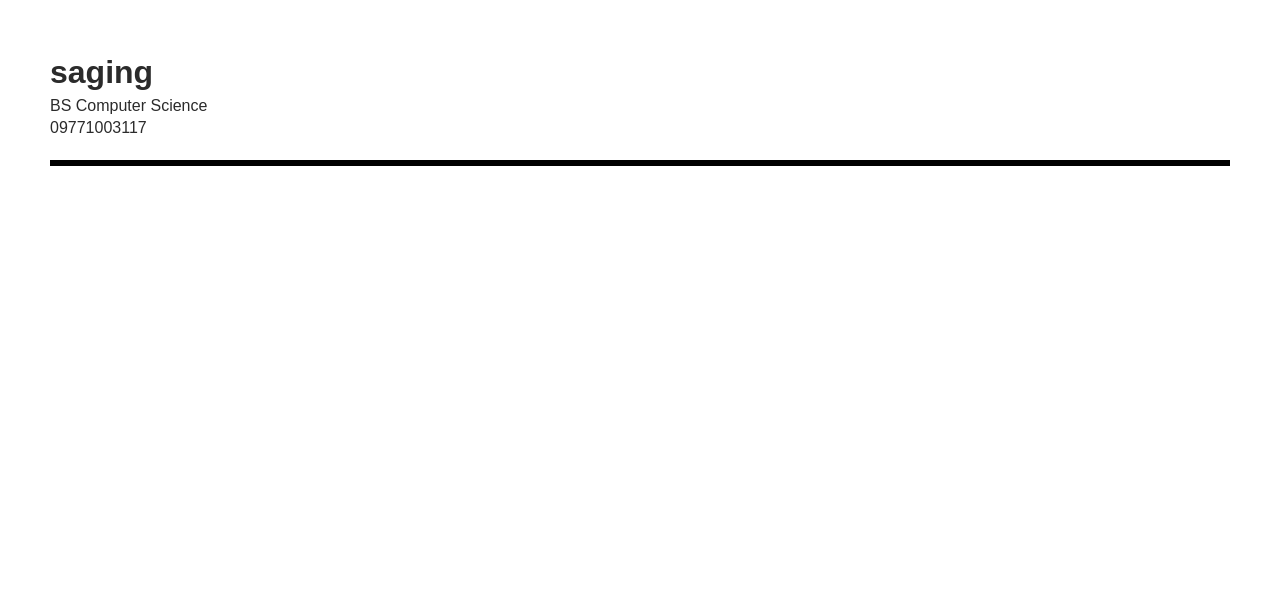
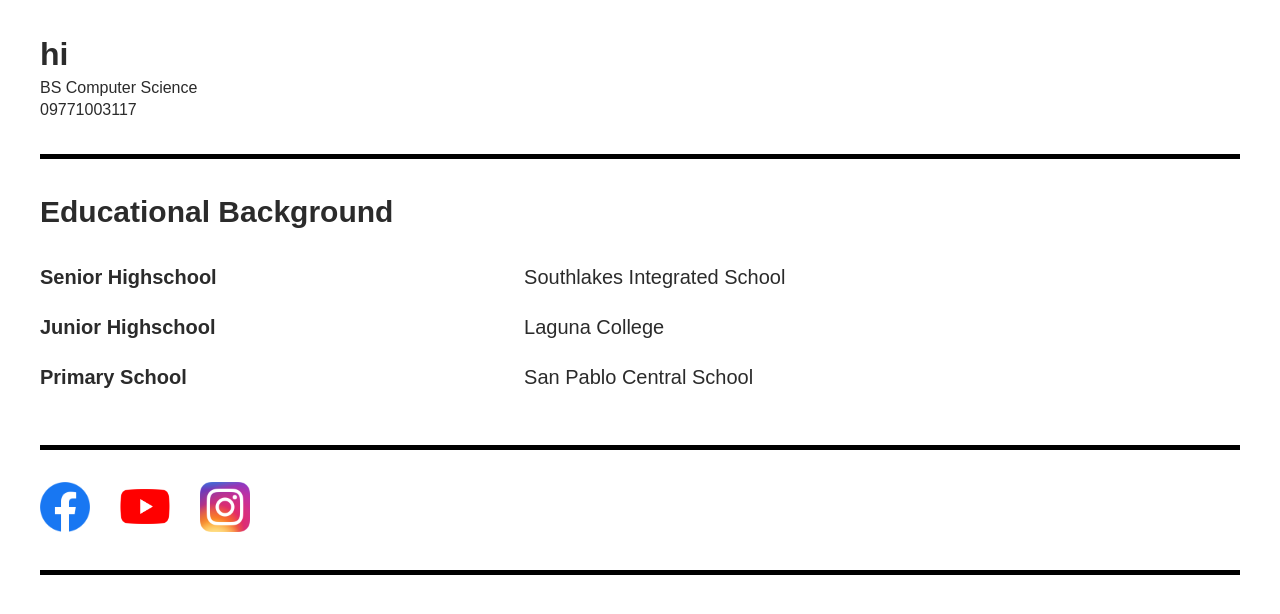
Before and after one commit to defnotkhali/test-basic, a plain HTML site: page index.html in a window 1280 px wide. Drawn offline with Linux system fonts and the light colour scheme.

Commit message:
test 100%

```diff
--- a/index.html
+++ b/index.html
@@ -3,21 +3,56 @@
 <head>
     <meta charset="UTF-8">
     <meta name="viewport" content="width=device-width, initial-scale=1.0">
-    <title>deromaaaa</title>
+    <title>eme langs</title>
     <link rel="stylesheet" href="/style.css">
 </head>
 <body>
-    <section class="container">
+
+    <section class="resume">
+        <div class="container">
             <div class="resume_img">
                 <img src="/id.webp" alt="">
             </div>
             <div class="resume_name">
-           <h2>saging</h2>
+               <h2>hi</h2>
                <h3>BS Computer Science</h3>
                <h3>09771003117</h3>
 
+            </div>
+        </div>
+    </section>
+    <section class="education">
+        <div class="education_container">
+            <h2>Educational Background</h2>
+            <div class="education_content"></div>
+        <table>
+     <tr>
+        <td>Senior Highschool</td>
+        <td> Southlakes Integrated School</td>
+     </tr>
+     <tr>
+        <td>Junior Highschool</td>
+        <td> Laguna College</td>
+     </tr>
+     <tr>
+        <td>Primary School</td>
+        <td> San Pablo Central School</td>
+     </tr>
+
+        </table>
+        </div>
+    </section>
+       <section class="contact">
+        <div class="contact_container">
+           <ul>
+            <li><a href="https://www.facebook.com/"><img src="./Facebook_Logo_(2019).png.webp" alt=""></a></li>
+            <li><a href="https://www.youtube.com/"><img src="./Youtube_logo.png" alt=""></a></li>
+            <li><a href="https://www.instagram.com/"><img src="./Instagram_icon.png.webp" alt=""></a></li>
+           </ul>
 
         </div>
        </section>
+
+
 </body>
 </html>
--- a/style.css
+++ b/style.css
@@ -113,23 +113,62 @@
   }
   img {
     max-width: 100%;
+
 }
-
 /* container */
-  .container{
+ .resume .container  {
     background:white;
     display:flex;
     align-items:center;
- border-bottom:6px solid black;
- padding-bottom:20px;
- margin:50px;
+    border-bottom:5px solid black;
+    padding:32px 0;
+   max-width:120rem;
+   margin:0 auto;
+   width:100%;
 }
- .container .resume_img img{
-    width:300px;
-
+  .resume  .resume_img img{
+    width:400px;
   }
- .container .resume_name h2{
+  .resume .resume_name h2{
     font-size:32px;
  font-weight:800;
-
 }
+/* Education */
+.education .education_container{
+max-width:120rem;
+margin:0 auto;
+border-bottom:5px solid black;
+padding:32px 0;
+}
+.education h2{
+font-size:3rem;
+font-weight:600;
+margin-bottom:3rem;
+}
+.education table tr td{
+    font-size:2rem;
+}
+.education table tr td:first-child{
+    font-weight:600;
+}
+.education table{
+    width:100%;
+}
+.education table tr{
+    height:5rem;
+}
+/* contact */
+.contact ul li a img{
+max-width:5rem;
+}
+.contact ul{
+    display:flex;
+    align-items:center;
+    gap:3rem;
+      }
+      .contact .contact_container{
+        max-width:120rem;
+        margin:0 auto;
+        border-bottom:5px solid black;
+        padding:32px 0;
+        }
```
Also changed, not shown: Facebook_Logo_(2019).png.webp (added), Instagram_icon.png.webp (added), Youtube_logo.png (added). Lines whose indentation alone changed are shown as unchanged.
